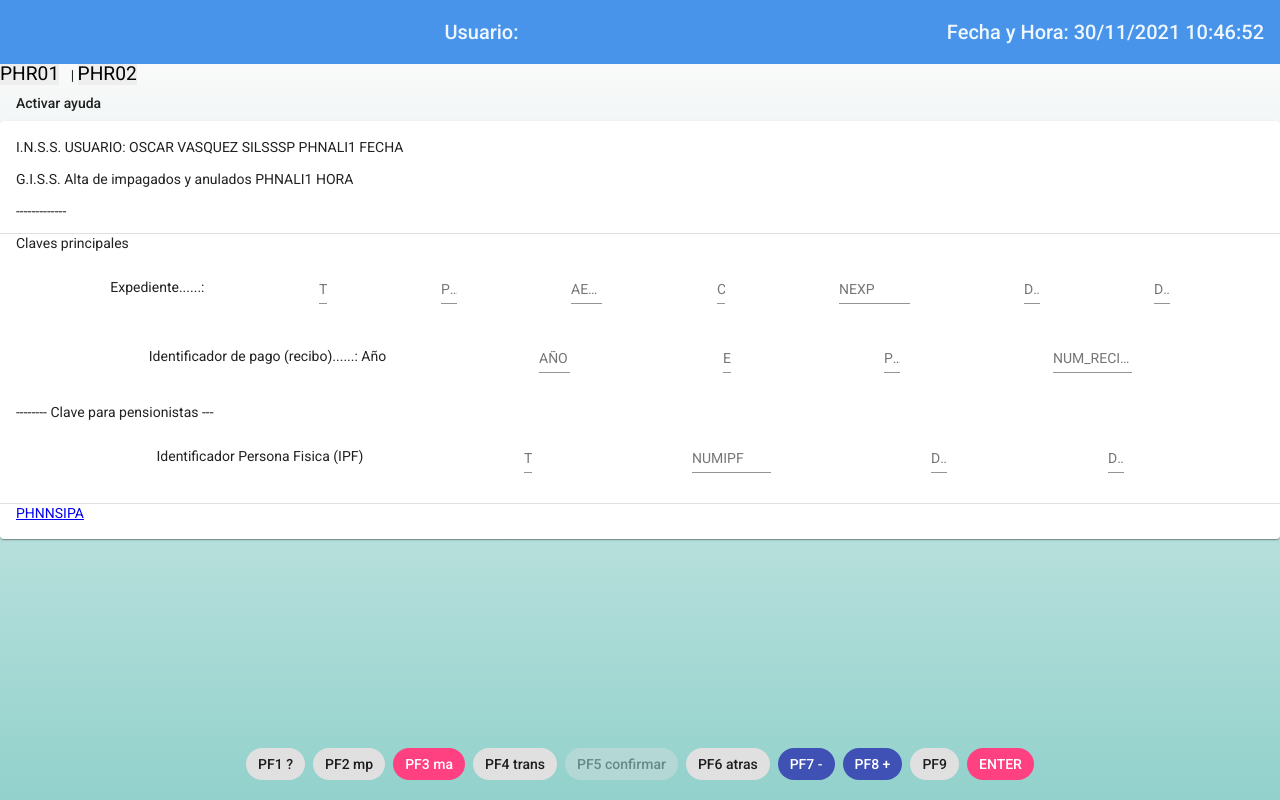
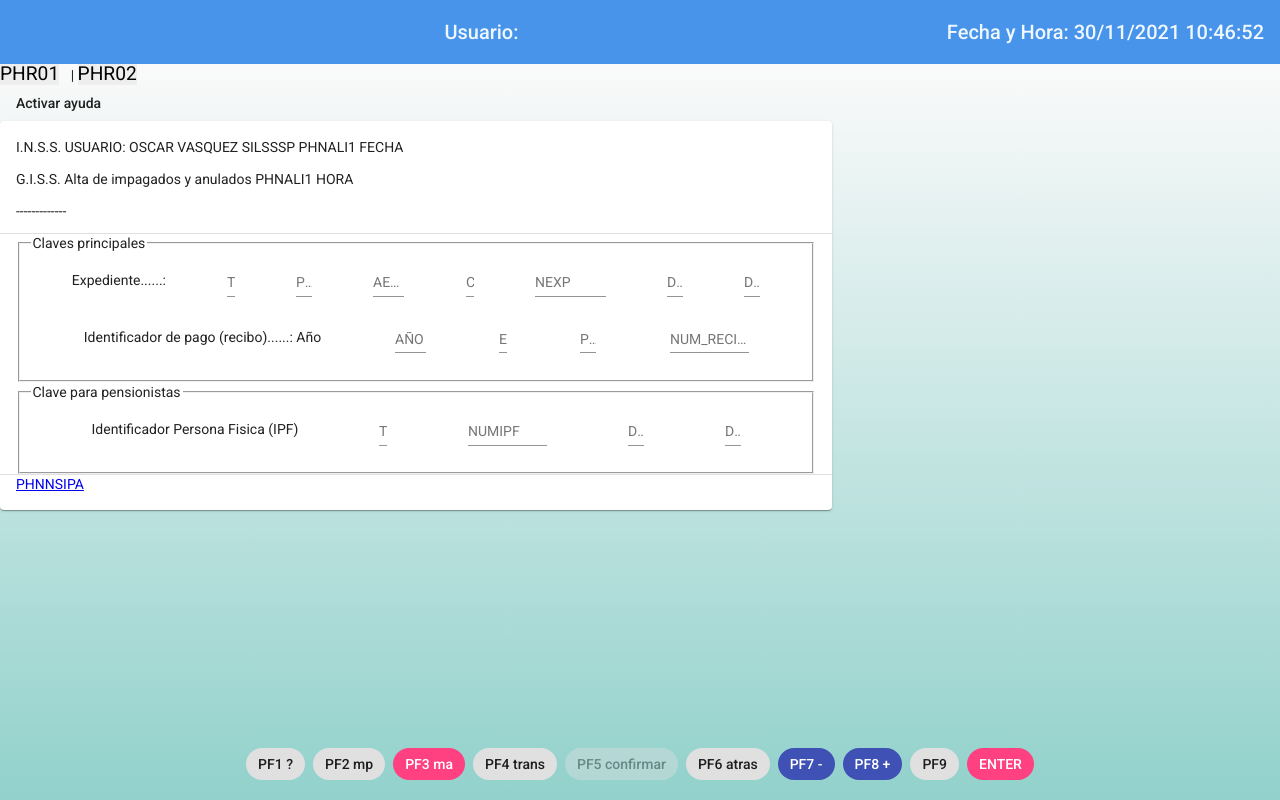
Before and after one commit to Oscarvas/ngmock, an Angular app: page /PHR02 in a window 1280 px wide. Built offline with nearby package versions, Linux system fonts and the light colour scheme; no server answers.

Commit message:
ajustes phr02

```diff
--- a/src/app/phnmali1/phnmali1.component.html
+++ b/src/app/phnmali1/phnmali1.component.html
@@ -3,14 +3,10 @@
   <p>{{cabecera.LINEA_2}}</p>
   <p>{{cabecera.LINEA_3}}</p>
   <mat-divider></mat-divider>
-  <p></p>
-  <p></p>
-  <p></p>
-  <p>Claves principales</p>
-  <p></p>
-  <p></p>
-  <p></p>
-  <p></p>
+
+  <fieldset>
+    <legend>Claves principales</legend>
+
   <div class="fila">
     <p>Expediente......:</p>
     <mat-form-field matTooltip="Este campo dispone de ayuda. Introduzca '?' en este campo para abrirla..." style="width: 1ch;" >
@@ -43,7 +39,7 @@
     </mat-form-field>
 
   </div>
-  <p></p>
+
   <div >
     <form class="fila">
       <p>Identificador de pago (recibo)......: Año</p>
@@ -65,13 +61,10 @@
       </mat-form-field>
     </form>
   </div>
-  <p></p>
-  <p></p>
-  <p></p>
-  <p>-------- Clave para pensionistas ---</p>
-  <p></p>
-  <p></p>
-  <p></p>
+  </fieldset>
+  <fieldset>
+    <legend>Clave para pensionistas</legend>
+
   <div class="fila">
     <p>Identificador Persona Fisica (IPF)</p>
     <mat-form-field matTooltip="TIPOIPF" style="width: 1ch;">
@@ -91,12 +84,7 @@
       <input matInput maxlength="2">
     </mat-form-field>
   </div>
-  <p></p>
-  <p></p>
-  <p></p>
-  <p></p>
-  <p></p>
-  <p></p>
+  </fieldset>
   <mat-divider></mat-divider>
   <!-- <button mat-button (click)="openDialog()">Abre PHNMSIPA</button> -->
   <a routerLink="/PHR01/PHNNSIPA" routerLinkActive="active">PHNNSIPA</a>
--- a/src/app/phnmali1/phnmali1.component.scss
+++ b/src/app/phnmali1/phnmali1.component.scss
@@ -5,3 +5,8 @@
   flex-wrap: nowrap;
   justify-content: space-evenly;
 }
+mat-card {
+  // background-color: rgba(255, 255, 255, 0.3);
+  // backdrop-filter: blur(10px) saturate(100%) contrast(75%) brightness(130%);
+  max-width: 800px;
+}
```
